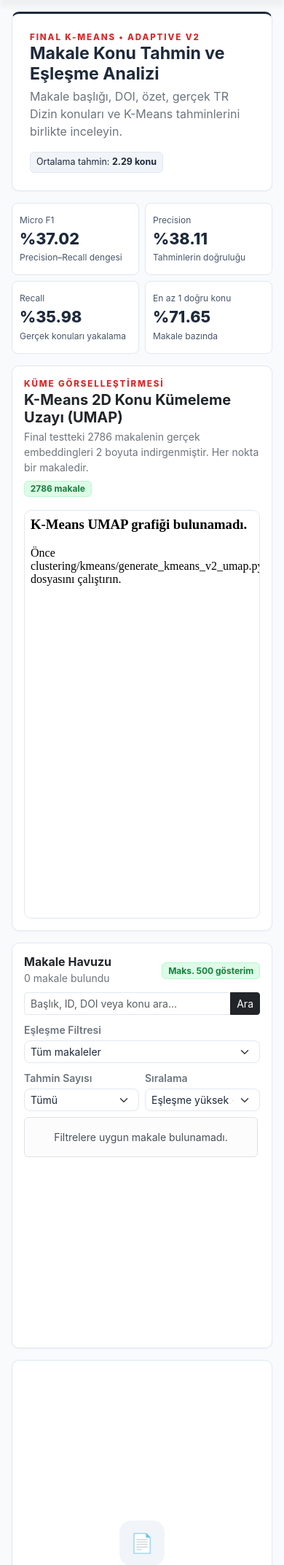
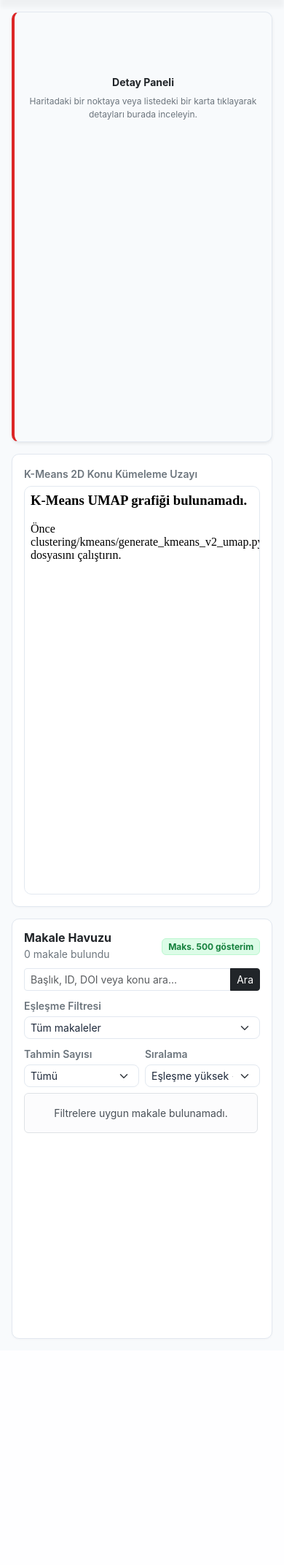
Before and after one commit to yarenasln/trdizin-clustering, a Flask app: page /kmeans in a window 390 px wide; the page is wider, and only the part inside the window is pictured. Shown: the part 140-2285 px from the top of that part at 73% size. After the commit the page ends 1975 px from the top of that part, so only its background shows below. Run offline with Flask 3, Linux system fonts and the light colour scheme; data that the repository does not hold is empty.

Commit message:
Dashboard ortak tasarım bileşenleri düzenleme

```diff
--- a/clustering/kmeans/generate_kmeans_v2_umap.py
+++ b/clustering/kmeans/generate_kmeans_v2_umap.py
@@ -287,7 +287,6 @@
         "UMAP_1": False,
         "UMAP_2": False
     },
-    title="K-Means 2D Konu Kümeleme Uzayı (UMAP)"
 )
 
 fig.update_traces(
--- a/dashboard/static/css/style.css
+++ b/dashboard/static/css/style.css
@@ -617,3 +617,48 @@
     border-radius: var(--radius-lg, 10px);
     padding: 10px;
 }
+
+/* ==========================================================================
+   K-MEANS WORKSPACE GRID LAYOUT
+   ========================================================================== */
+#article-detail-panel {
+    height: 590px;
+    overflow-y: auto;
+    background-color: var(--bg-main, #f8fafc);
+    border-left: 4px solid var(--tubitak-red, #dc2626) !important;
+}
+
+.km-umap-workspace {
+    height: 590px;
+}
+
+.km-umap-workspace .km-umap-frame {
+    height: calc(590px - 95px);
+    width: 100%;
+    margin-top: 6px;
+}
+
+.km-browser {
+    height: auto;
+    min-height: 480px;
+    background: var(--bg-card);
+}
+
+.km-browser .km-article-list {
+    max-height: 420px;
+    min-height: 320px;
+    overflow-y: auto;
+}
+
+@media (max-width: 991px) {
+    #article-detail-panel {
+        height: auto;
+        min-height: 500px;
+    }
+    .km-umap-workspace {
+        height: auto;
+    }
+    .km-umap-workspace .km-umap-frame {
+        height: 560px;
+    }
+}
--- a/dashboard/templates/kmeans.html
+++ b/dashboard/templates/kmeans.html
@@ -13,44 +13,71 @@
 {% endwith %}
 
 <div class="container-fluid km-page px-3 px-lg-4 py-3">
-    <div class="km-hero card-custom p-4 mb-3">
-        <div class="d-flex flex-wrap justify-content-between align-items-center gap-3">
-            <div>
-                <div class="km-kicker">FINAL K-MEANS • ADAPTIVE V2</div>
-                <h3 class="fw-bold mb-1">Makale Konu Tahmin ve Eşleşme Analizi</h3>
-                <p class="mb-0 text-secondary">Makale başlığı, DOI, özet, gerçek TR Dizin konuları ve K-Means tahminlerini birlikte inceleyin.</p>
-            </div>
-            <span class="score-pill score-pill-info">Ortalama tahmin: <strong>{{ '%.2f'|format(summary.average_labels) }} konu</strong></span>
+
+    <div class="row g-3">
+        <!-- 1. ÜST SATIR SOL: Detay Paneli (col-lg-3, HDBSCAN ile aynı genişlik) -->
+        <div class="col-12 col-lg-3">
+            <div id="article-detail-panel" class="card card-custom p-3 shadow-sm" style="height: 590px; overflow-y: auto; background-color: #f8fafc; border-left: 4px solid #dc2626 !important;">
+                <div id="kmDetail">
+                    <!-- Başlangıç Rehber Durumu -->
+                    <div id="panel-content-wrapper">
+                        <div class="text-center text-muted py-5 mt-4">
+                            <h6 class="fw-bold text-dark small">Detay Paneli</h6>
+                            <p class="text-secondary" style="font-size: 0.75rem;">
+                                Haritadaki bir noktaya veya listedeki bir karta tıklayarak detayları burada inceleyin.
+                            </p>
                         </div>
                     </div>
 
-    <div class="row g-2 mb-3">
-        <div class="col-6 col-xl-3"><div class="stat-card km-stat"><small>Micro F1</small><h4>%{{ '%.2f'|format(summary.micro_f1*100) }}</h4><span>Precision–Recall dengesi</span></div></div>
-        <div class="col-6 col-xl-3"><div class="stat-card km-stat"><small>Precision</small><h4>%{{ '%.2f'|format(summary.micro_precision*100) }}</h4><span>Tahminlerin doğruluğu</span></div></div>
-        <div class="col-6 col-xl-3"><div class="stat-card km-stat"><small>Recall</small><h4>%{{ '%.2f'|format(summary.micro_recall*100) }}</h4><span>Gerçek konuları yakalama</span></div></div>
-        <div class="col-6 col-xl-3"><div class="stat-card km-stat"><small>En az 1 doğru konu</small><h4>%{{ '%.2f'|format(summary.at_least_one*100) }}</h4><span>Makale bazında</span></div></div>
+                    <!-- Seçilen Makale İçeriği -->
+                    <div id="panel-active-content" style="display: none;">
+                        <div class="d-flex justify-content-between align-items-center mb-2">
+                            <span class="badge bg-danger" style="font-size: 0.65rem;">Anomali Detayı</span>
+                            <!-- External ID için eklediğimiz alan -->
+                            <span id="panel-id" class="text-muted ms-2 fw-semibold" style="font-size: 0.85rem; font-family: monospace;"></span>
+                            <button type="button" class="btn-close btn-sm" onclick="resetSidePanel()"></button>
                         </div>
 
-    <!-- K-MEANS UMAP -->
-    <div class="card card-custom p-3 mb-3 km-umap-card">
-        <div class="d-flex flex-wrap justify-content-between align-items-center gap-2 mb-2">
-            <div>
-                <div class="km-kicker">KÜME GÖRSELLEŞTİRMESİ</div>
-                <h5 class="fw-bold mb-1">K-Means 2D Konu Kümeleme Uzayı (UMAP)</h5>
-                <p class="mb-0 text-secondary small">Final testteki 2786 makalenin gerçek embeddingleri 2 boyuta indirgenmiştir. Her nokta bir makaledir.</p>
+                        <h6 id="panel-title" class="fw-bold text-dark mb-2" style="font-size: 0.85rem;">Makale Başlığı</h6>
+
+                        <div class="mb-2">
+                            <span class="text-muted small d-block fw-bold" style="font-size: 0.65rem;">ÖZET</span>
+                            <p id="panel-abstract" class="text-secondary mb-2" style="font-size: 0.72rem; line-height: 1.4;">Özet...</p>
                         </div>
-            <span class="badge badge-low">2786 makale</span>
+
+                        <hr class="text-muted my-2">
+
+                        <div class="mb-1">
+                            <span class="text-muted fw-bold" style="font-size: 0.7rem;">Risk:</span>
+                            <span id="panel-risk" class="badge bg-dark ms-1" style="font-size: 0.65rem;">%0.0</span>
                         </div>
+                        <div class="mb-1">
+                            <span class="text-muted fw-bold" style="font-size: 0.7rem;">Mevcut Kategori:</span>
+                            <span id="panel-cat" class="text-danger fw-semibold d-block" style="font-size: 0.72rem;">Kategori</span>
+                        </div>
+                        <div class="mb-1">
+                            <span class="text-muted fw-bold" style="font-size: 0.7rem;">Model Önerisi:</span>
+                            <span id="panel-suggestion" class="text-success fw-semibold d-block" style="font-size: 0.72rem;">Öneri</span>
+                        </div>
+                    </div>
+                </div>
+            </div>
+        </div>
+
+        <!-- 2. ÜST SATIR SAĞ: Mevcut K-Means UMAP Grafiği (col-lg-9, HDBSCAN ile aynı genişlik) -->
+        <div class="col-12 col-lg-9">
+            <div class="card card-custom p-3 km-umap-card km-umap-workspace">
+                <span class="small fw-semibold text-secondary">K-Means 2D Konu Kümeleme Uzayı</span>
                 <iframe
                     src="/kmeans/umap"
-            class="km-umap-frame"
-            title="K-Means 2D Konu Kümeleme Uzayı">
+                    class="km-umap-frame">
                 </iframe>
             </div>
+        </div>
 
-    <div class="row g-3">
-        <div class="col-xl-5">
-            <div class="card card-custom p-3 km-browser">
+        <!-- 3. ALT SATIR SOL: Makale Havuzu ve Filtreler (col-lg-3) -->
+        <div class="col-12 col-lg-3">
+            <div id="kmBrowser" class="card card-custom p-3 km-browser">
                 <div class="d-flex justify-content-between align-items-center mb-2">
                     <div><h6 class="fw-bold mb-0">Makale Havuzu</h6><small id="kmCountText" class="text-secondary">Yükleniyor...</small></div>
                     <span class="badge badge-low">Maks. 500 gösterim</span>
@@ -99,16 +126,6 @@
                 <div id="kmArticleList" class="km-article-list"></div>
             </div>
         </div>
-
-        <div class="col-xl-7">
-            <div id="kmDetail" class="card card-custom p-4 km-detail">
-                <div class="km-empty text-center text-secondary">
-                    <div class="km-empty-icon">📄</div>
-                    <h5 class="fw-bold text-dark">Bir makale seçin</h5>
-                    <p>Soldaki listeden makaleye tıkladığınızda tüm bilgiler burada açılır.</p>
-                </div>
-            </div>
-        </div>
     </div>
 </div>
 
```
Also changed, not shown: dashboard/templates/index.html (+23 -22 lines). Lines whose indentation alone changed are shown as unchanged.
